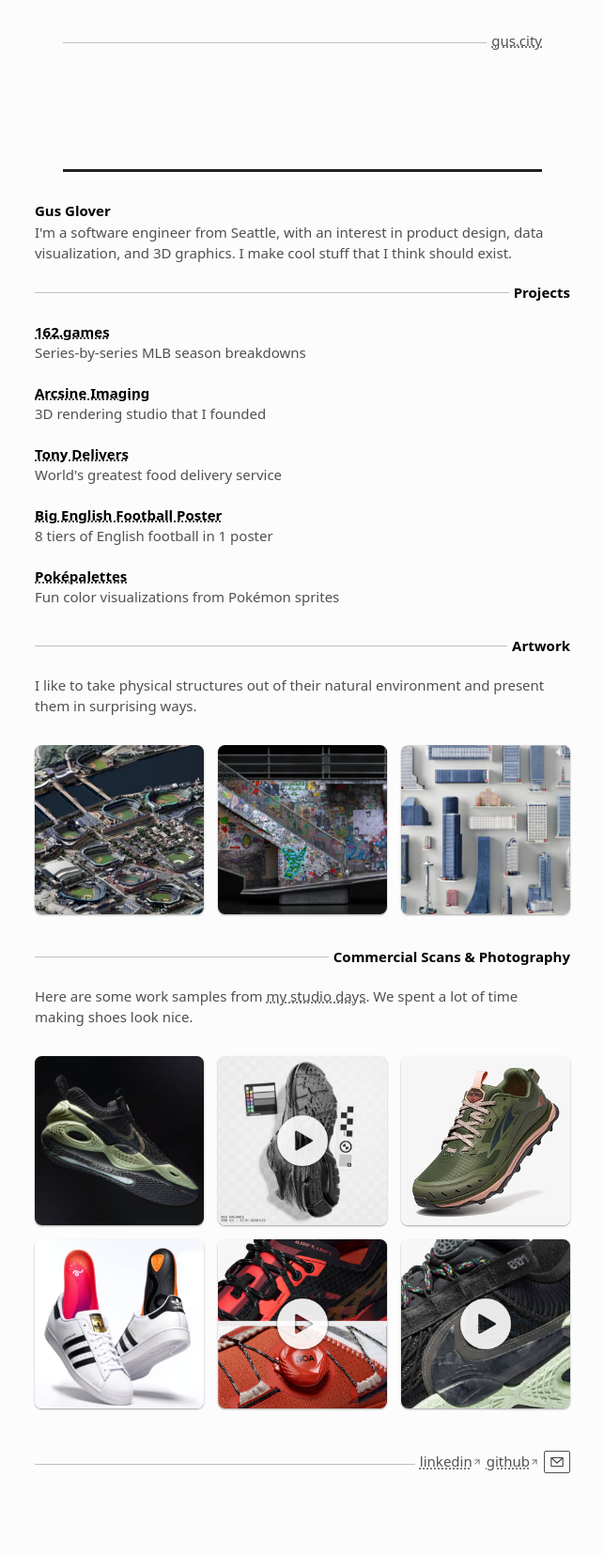
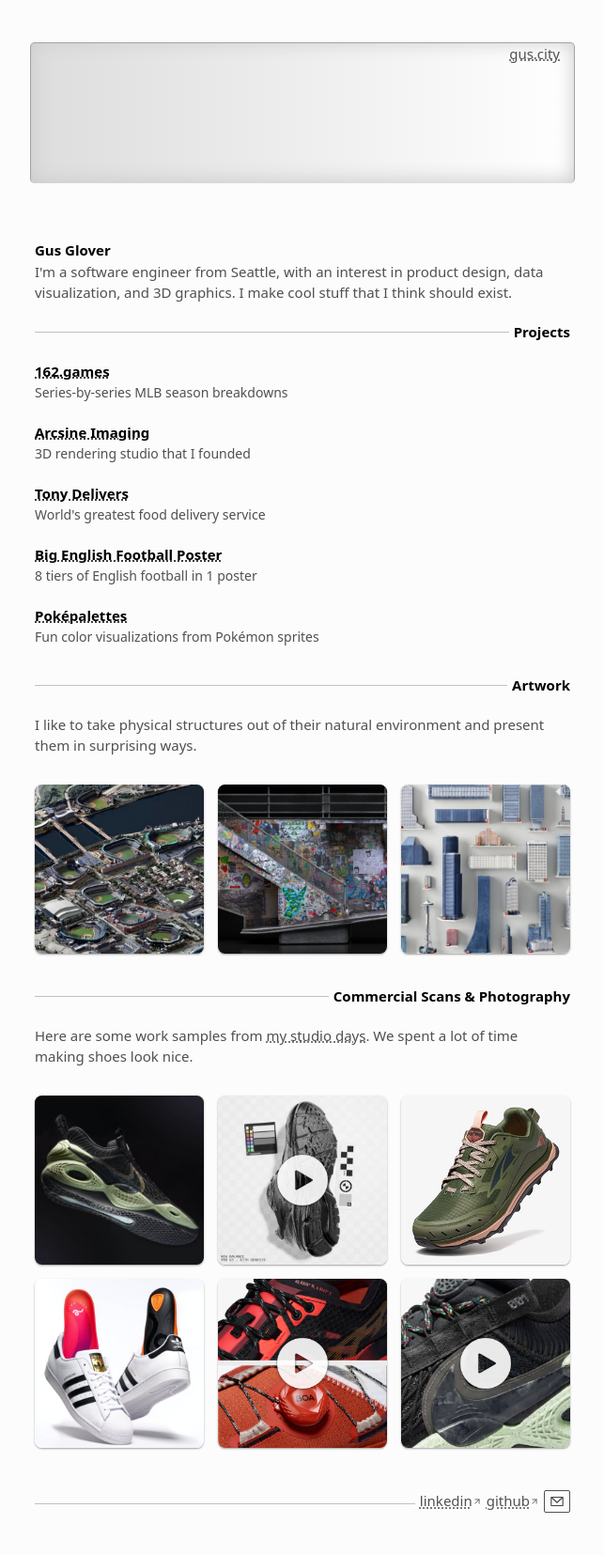
Before and after one commit to gglover/gus.city, a Jekyll site: the page built from index.html, in a window 1280 px wide. Shown: the whole page at 94% size, without its empty margins (318-961 px from the left). Built offline with Jekyll 4.4.1, drawn with Linux system fonts in a browser that asks for light colours; a script that is not in the unit is left out; comment, search, counter and statistics services are not loaded; before the commit the page ends 1613 px from its top, so only the background shows below that.

Commit message:
header redesign

```diff
--- a/_includes/3d_city.html
+++ b/_includes/3d_city.html
@@ -14,33 +14,37 @@
   const DRAG_ROTATION_SPEED = 0.1;
   const AUTO_ROTATION_SPEED = 0.15;
 
+  const BACKGROUND_COLOR = 0x000000;
+
   const LIGHT_SIZE = 5;
-  const LIGHT_INTENSITY = 160;
+  const LIGHT_INTENSITY = 250;
   const LIGHT_OFFSET = [50, 0, 0];
 
-  const FADE_START_INTENSITY = 4;
-  const FADE_FALLOFF = 0.04;
+  const FADE_START_INTENSITY = 3;
+  const FADE_FALLOFF = 0.02;
   const MIN_LOAD_DURATION_FOR_FADE = 200; // ms;
 
   const MODEL_GLB_PATH = "/assets/city.glb";
   const INITIAL_MODEL_ROTATION = 0.5;
 
-  const container = document.querySelector("header");
-  const containerWidth = container.clientWidth;
+  const container = document.querySelector("header .wrapper");
 
-  const canvasWidth = containerWidth;
-  const canvasHeight = containerWidth / ASPECT_RATIO;
+  const ASPECT = 10 / 3;
+
+  const canvasWidth = Math.min(500, window.screen.width);
+  const canvasHeight = canvasWidth / ASPECT;
 
   // Create a renderer
-  const renderer = new THREE.WebGLRenderer({ antialias: true });
+  const renderer = new THREE.WebGLRenderer({ antialias: true, alpha: true });
   renderer.setSize(canvasWidth, canvasHeight);
   renderer.setPixelRatio(window.devicePixelRatio);
+  renderer.setClearColor(0x000000, 0);
   container.appendChild(renderer.domElement);
   renderer.domElement.style.display = "none";
 
   // Create a scene
   const scene = new THREE.Scene();
-  scene.background = new THREE.Color(0xfcfcfc);
+  // scene.background = new THREE.Color(BACKGROUND_COLOR);
 
   // Set up the camera (Orthographic)
   const camera = new THREE.OrthographicCamera(
--- a/_includes/header.html
+++ b/_includes/header.html
@@ -1,4 +1,8 @@
 <header>
-  <div class="loader pulse-background"></div>
-  <a href="/">gus.city</a>
+  <div class="window">
+    <div class="wrapper">
+      <div class="loader pulse-background"></div>
+      <a href="/">gus.city</a>
+    </div>
+  </div>
 </header>
--- a/_layouts/default.html
+++ b/_layouts/default.html
@@ -38,8 +38,8 @@
     </script>
   </head>
   <body>
+    {% include header.html %}
     <div id="content-wrapper">
-      {% include header.html %}
       <main>{{ content }}</main>
       {% include footer.html %}
     </div>
--- a/assets/base.css
+++ b/assets/base.css
@@ -30,7 +30,8 @@
   display: flex;
   flex-direction: column;
   margin: auto;
-  padding: var(--space-xl) var(--space);
+  padding: var(--space);
+  padding-bottom: var(--space-xl);
   max-width: var(--content-max-width);
 }
 
@@ -42,28 +43,43 @@
 }
 
 header {
-  box-sizing: content-box;
-  aspect-ratio: 3.8;
+  margin: var(--space-xl) auto;
+  max-width: 580px;
+  display: flex;
   position: relative;
-  display: flex;
-  align-items: end;
-  gap: var(--space-xs);
-  margin-bottom: var(--space-lg);
-  border-top: 1px solid var(--neutral-gray-5);
-  border-bottom: 3px solid var(--neutral-gray-3);
-  margin: var(--space-lg);
-  margin-top: 0;
+  flex-direction: column;
+  overflow: hidden;
 
-  a {
-    position: absolute;
-    top: -14px;
-    right: 0;
-    background-color: var(--neutral-gray-4);
-    padding-left: var(--space-xs);
+  .window {
+    display: flex;
+    align-items: flex-end;
+    justify-content: center;
+    width: 100%;
+    box-shadow: 0px -2px 20px 1px inset #ccc;
+    background: linear-gradient(to left, white, #ddd);
+    height: 150px;
+    position: relative;
+    border-radius: var(--space-xs);
+    border: 1px solid var(--neutral-gray-2);
+    border-bottom: none;
+
+    a {
+      z-index: 100;
+      position: absolute;
+      right: var(--space);
+      top: 0px;
+    }
+  }
+
+  .wrapper {
+    padding-bottom: 0;
+    max-width: var(--content-max-width);
   }
 
   canvas {
     cursor: grab;
+    margin: auto;
+    opacity: 0.8;
   }
 
   canvas:active {
@@ -71,9 +87,14 @@
   }
 }
 
-@media (width <= 600px) {
+@media (width <= 700px) {
   header {
     margin: 0 0 var(--space-lg) 0;
+
+    .window {
+      border-radius: 0;
+      height: 180px;
+    }
   }
 }
 
@@ -231,21 +252,36 @@
   width: fit-content;
   cursor: pointer;
   border-radius: var(--space-sm);
+  position: relative;
 
   h2 {
     color: black;
     text-decoration: underline;
     text-decoration-style: dotted;
   }
+
+  span {
+    font-size: 14px;
+  }
 }
 
-.project {
-  transition: background-color 200ms linear;
+.project:before {
+  content: "";
+  position: absolute;
+  z-index: -1;
+  inset: 0;
+  border-radius: 0.5rem;
+  background-color: var(--neutral-gray-1);
+  transform: scale(0.8);
+  opacity: 0;
+  transition: all 0.22s ease;
 }
 
-.project:hover,
-.project:active {
-  background-color: var(--neutral-gray-1);
+.project:hover:before,
+.project:active:before {
+  opacity: 1;
+  transform: scale(1);
+  transition: all 0.16s ease;
 }
 
 .project-list a {
@@ -337,24 +373,24 @@
   animation: pulseBg 2.5s ease infinite;
   animation-delay: 0.15s; /* 100ms delay */
   position: absolute;
-  background-color: var(--neutral-gray-4);
-  z-index: -1;
+  background-color: var(--neutral-gray-2);
   top: 50%;
   left: 0;
   width: 100%;
   height: 2px;
+  opacity: 0;
 }
 
 @keyframes pulseBg {
   0% {
-    background-color: var(--neutral-gray-4);
-    transform: scaleX(0.25);
+    transform: scaleX(0.1);
+    opacity: 0;
   }
   50% {
-    background-color: var(--neutral-gray-3);
+    opacity: 1;
   }
   100% {
-    background-color: var(--neutral-gray-4);
     transform: scale(0.4);
+    opacity: 0;
   }
 }
```
Also changed, not shown: other parts of _includes/3d_city.html (+1 -1 lines), pages/arcsine.html (+74 -52 lines).
